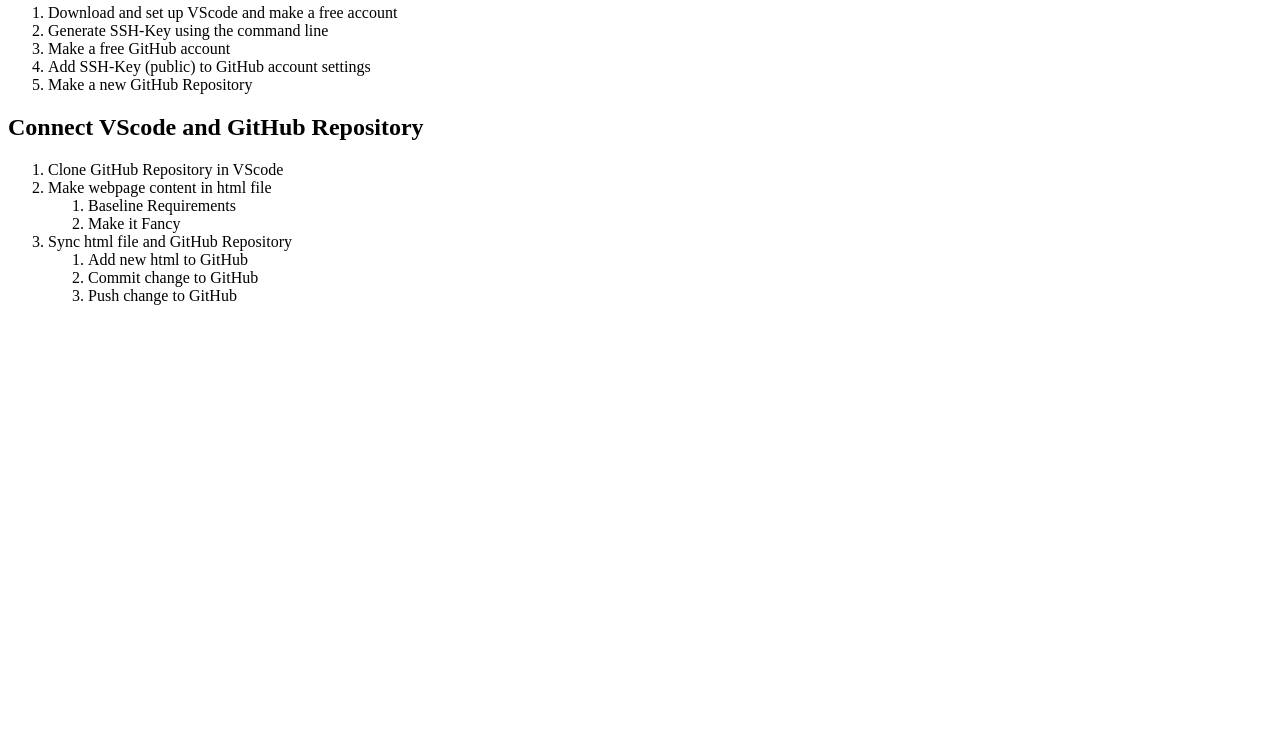
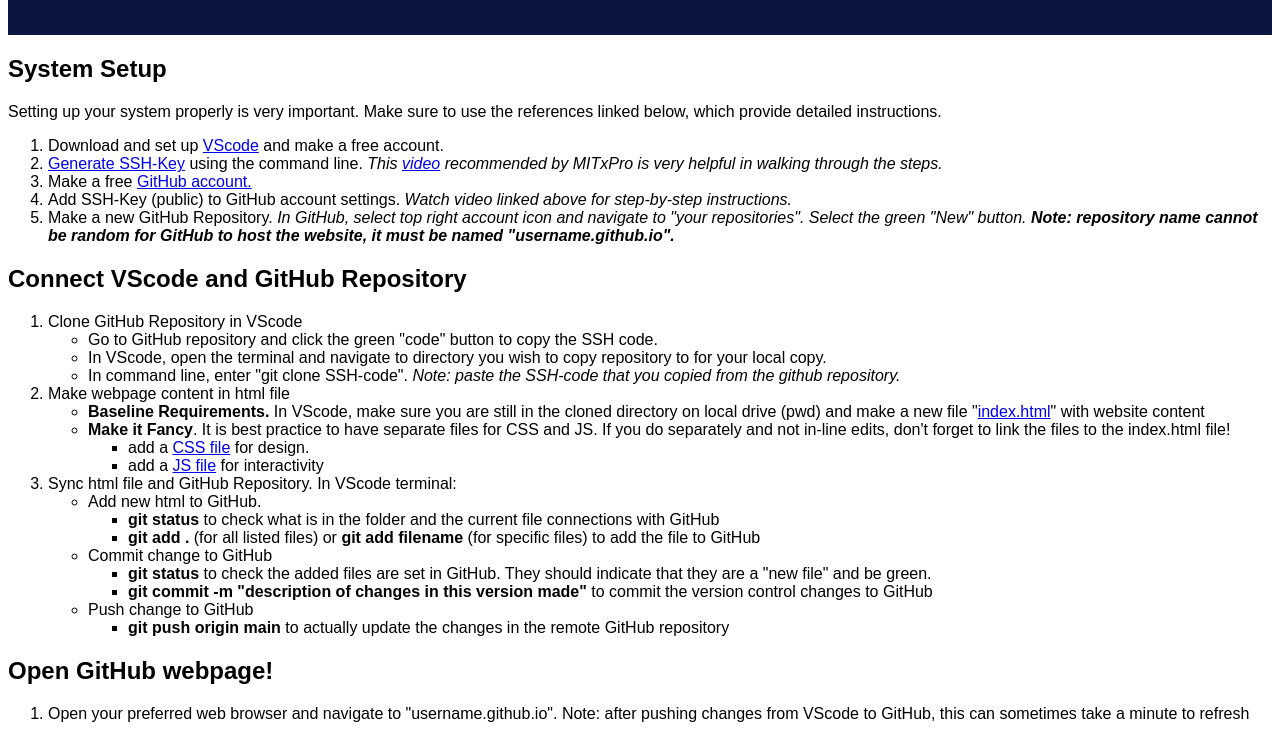
Before and after one commit to erinluers/erinluers.github.io, a plain HTML site: page GitHub_webpage.html in a window 1280 px wide. Shown: the part 123-862 px from the top of the page. Before the commit the page ends 800 px from the top, so only its background shows below. Drawn offline with Linux system fonts and the light colour scheme.

Commit message:
updated in-line css and github_webpage.html content

```diff
--- a/GitHub_webpage.html
+++ b/GitHub_webpage.html
@@ -6,30 +6,56 @@
     <meta name="viewport" content="width=device-width, initial-scale=1.0">
     <title>How to make a webpage on GitHub</title>
 </head>
-<body>
-    <h1>Making your first GitHub webpage</h1>
+<body style="font-family: sans-serif;">
+    <h1 style="text-align: center; color: white; background-color: rgb(11, 21, 65); padding: 50px 10px; margin-bottom: 0; border: 0;">Making your first GitHub webpage</h1>
     <h2>System Setup</h2>
+    <p>Setting up your system properly is very important. Make sure to use the references linked below, which provide detailed instructions.</p>
         <ol>
-            <li>Download and set up VScode and make a free account</li>
-            <li>Generate SSH-Key using the command line</li>
-            <li>Make a free GitHub account</li>
-            <li>Add SSH-Key (public) to GitHub account settings</li>
-            <li>Make a new GitHub Repository</li>
+            <li>Download and set up <a href="https://code.visualstudio.com/download">VScode</a> and make a free account.</li>
+            <li><a href="https://docs.github.com/en/authentication/connecting-to-github-with-ssh/generating-a-new-ssh-key-and-adding-it-to-the-ssh-agent"> Generate SSH-Key</a> using the command line. <i>This <a href="https://www.youtube.com/watch?v=RGOj5yH7evk">video</a> recommended by MITxPro is very helpful in walking through the steps.</i></li>
+            <li>Make a free <a href="https://github.com/">GitHub account.</a></li>
+            <li>Add SSH-Key (public) to GitHub account settings. <i>Watch video linked above for step-by-step instructions.</i></li>
+            <li>Make a new GitHub Repository. <i>In GitHub, select top right account icon and navigate to "your repositories". Select the green "New" button. <strong>Note: repository name cannot be random for GitHub to host the website, it must be named "username.github.io".</strong></i></li>
         </ol>
     <h2>Connect VScode and GitHub Repository</h2>
         <ol>
             <li>Clone GitHub Repository in VScode</li>
+                <ul>
+                    <li>Go to GitHub repository and click the green "code" button to copy the SSH code.</li>
+                    <li>In VScode, open the terminal and navigate to directory you wish to copy repository to for your local copy.</li>
+                    <li>In command line, enter "git clone SSH-code". <i>Note: paste the SSH-code that you copied from the github repository.</i></li>
+                </ul>
             <li>Make webpage content in html file</li>
-                <ol>
-                    <li>Baseline Requirements</li>
-                    <li>Make it Fancy</li>
-                </ol>
-            <li>Sync html file and GitHub Repository</li>
-                <ol>
-                    <li>Add new html to GitHub</li>
+                <ul>
+                    <li><strong>Baseline Requirements.</strong> In VScode, make sure you are still in the cloned directory on local drive (pwd) and make a new file "<a href="https://developer.mozilla.org/en-US/docs/Learn/HTML/Introduction_to_HTML/Getting_started">index.html</a>" with website content</li>
+                    <li><strong>Make it Fancy</strong>. It is best practice to have separate files for CSS and JS. If you do separately and not in-line edits, don't forget to link the files to the index.html file!</li>
+                        <ul>
+                            <li>add a <a href="https://developer.mozilla.org/en-US/docs/Learn/Getting_started_with_the_web/CSS_basics">CSS file</a> for design.</li>
+                            <li>add a <a href="https://developer.mozilla.org/en-US/docs/Learn/JavaScript/First_steps">JS file</a> for interactivity</li>
+                        </ul>
+                </ul>
+            <li>Sync html file and GitHub Repository. In VScode terminal:</li>
+                <ul>
+                    <li>Add new html to GitHub. </li>
+                        <ul>
+                            <li><strong>git status</strong> to check what is in the folder and the current file connections with GitHub</li>
+                            <li><strong>git add .</strong> (for all listed files) or <strong>git add filename</strong> (for specific files) to add the file to GitHub</l>
+                        </ul>
                     <li>Commit change to GitHub</li>
+                        <ul>
+                            <li><strong>git status</strong> to check the added files are set in GitHub. They should indicate that they are a "new file" and be green.</li>
+                            <li><strong>git commit -m "description of changes in this version made"</strong> to commit the version control changes to GitHub</li>
+                        </ul>
                     <li>Push change to GitHub</li>
-                </ol>
+                        <ul>
+                            <li><strong>git push origin main</strong> to actually update the changes in the remote GitHub repository</li>
+                        </ul>
+                </ul>
         </ol>
+    <h2>Open GitHub webpage!</h2>
+        <ol>
+            <li>Open your preferred web browser and navigate to "username.github.io". Note: after pushing changes from VScode to GitHub, this can sometimes take a minute to refresh</li>
+        </ol>
+
 </body>
 </html>
```
Also changed, not shown: index.html (+3 -3 lines).
